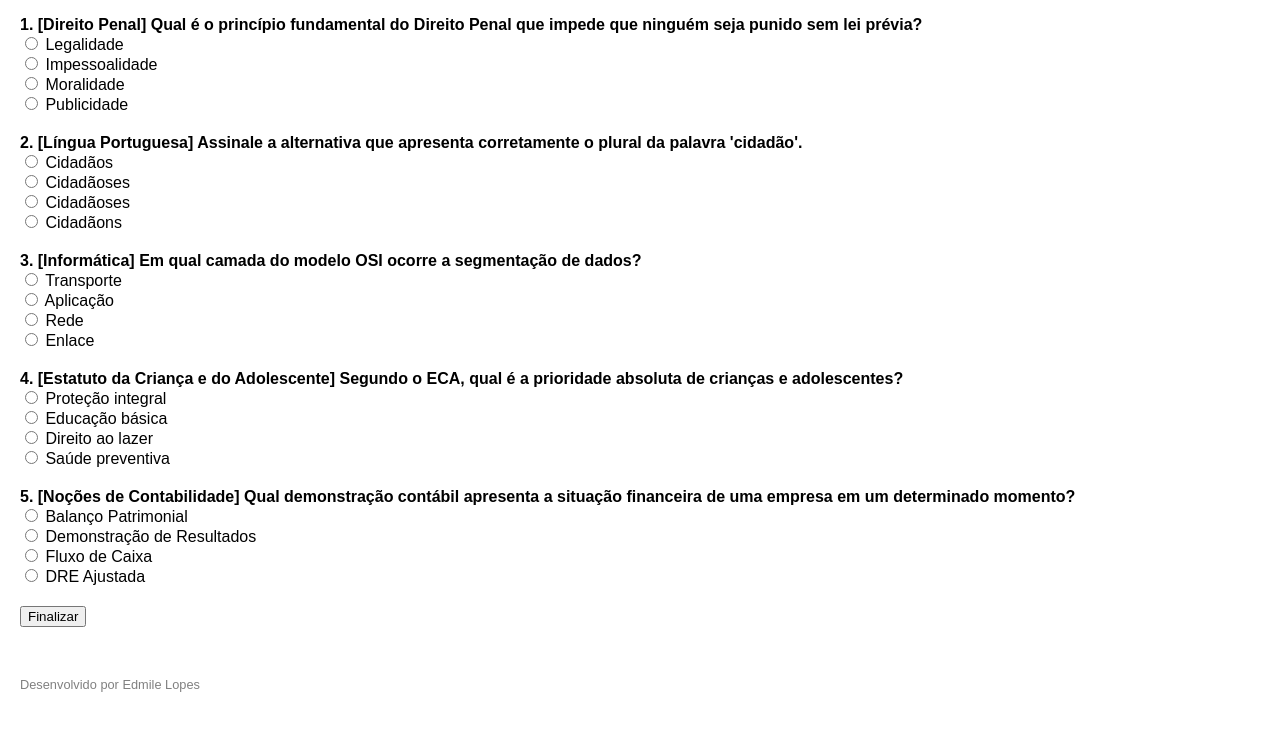
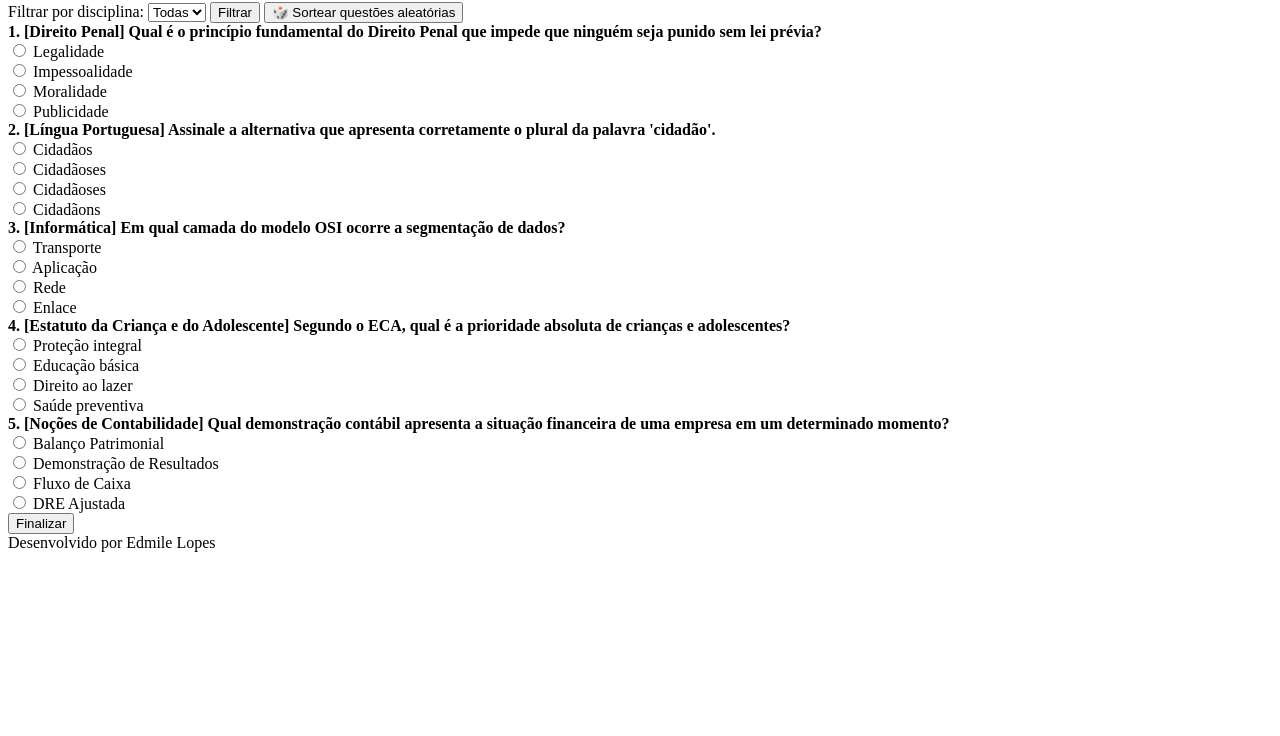
Before and after one commit to Edmile25/simulado-pc-ba, a plain HTML site: page index.html in a window 1280 px wide. Shown: the part 64-800 px from the top of the page. Drawn offline with Linux system fonts and the light colour scheme.

Commit message:
index.html

```diff
--- a/index.html
+++ b/index.html
@@ -1,21 +1,21 @@
-<!DOCTYPE html>
-<html lang="pt-br">
-<head>
-  <meta charset="UTF-8">
-  <title>Simulado PC Bahia</title>
-  <style>
-    body { font-family: Arial; margin: 20px; }
-    .questao { margin-bottom: 20px; }
-    #rodape { margin-top: 50px; font-size: 0.8em; color: gray; }
-  </style>
-</head>
 <body>
   <h1>Simulado PC Bahia</h1>
+
+  <!-- Filtro por disciplina -->
+  <label for="filtro">Filtrar por disciplina:</label>
+  <select id="filtro">
+    <option value="todas">Todas</option>
+  </select>
+  <button onclick="filtrar()">Filtrar</button>
+
+  <!-- Sorteio de questões -->
+  <button onclick="sortear()">🎲 Sortear questões aleatórias</button>
+
   <div id="simulado"></div>
   <button onclick="finalizar()">Finalizar</button>
   <div id="resultado"></div>
+  <div id="pontuacao"></div>
   <div id="rodape">Desenvolvido por Edmile Lopes</div>
 
   <script src="script.js"></script>
 </body>
-</html>
```
